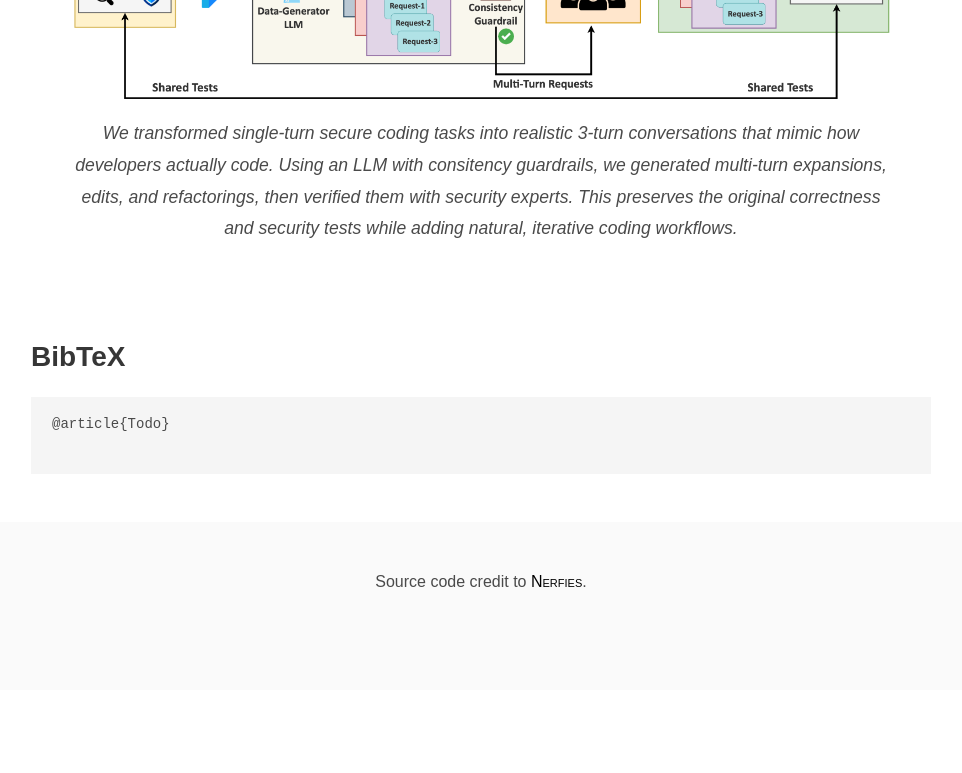
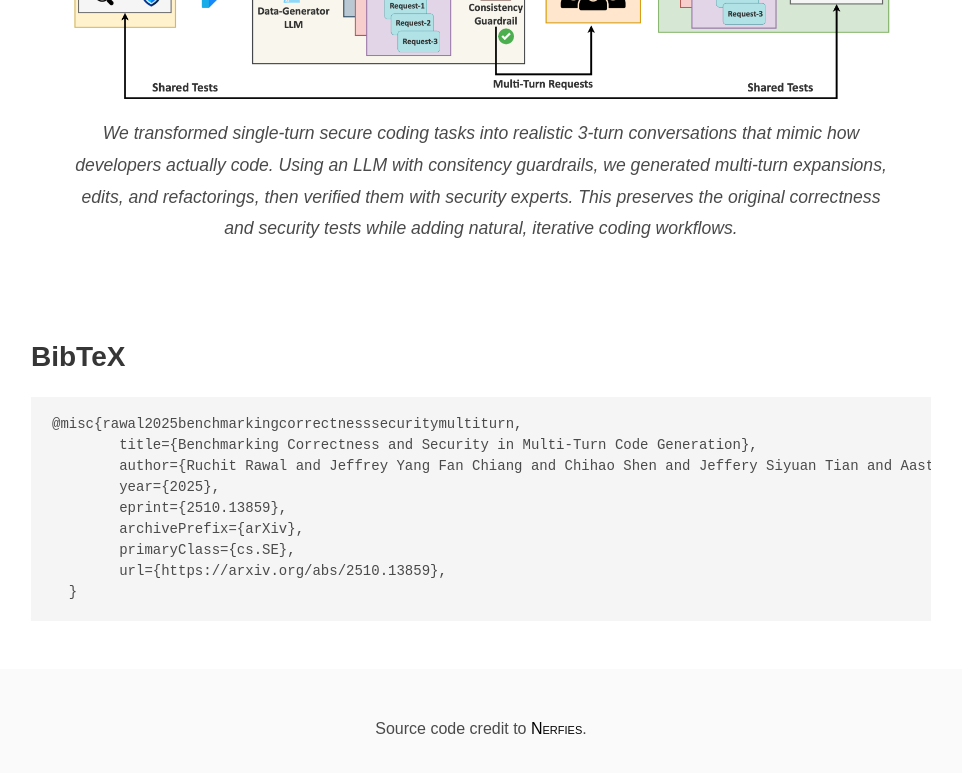
Before and after one commit to santaboi/Multiturn-secure-code-generation-benchmark, a plain HTML site: page index.html in a window 1280 px wide. Shown: the part 3005-3778 px from the top of the page, without its empty margins (159-1121 px from the left). Before the commit the page ends 3695 px from the top, so only its background shows below. Drawn offline with nearby package versions, Linux system fonts and the light colour scheme; some icons are missing; a web font is replaced by a local one.

Commit message:
add bibtex

```diff
--- a/index.html
+++ b/index.html
@@ -1351,8 +1351,15 @@
   <div class="content has-text-justified">
     <div class="container is-max-desktop content">
       <h2 class="title">BibTeX</h2>
-      <pre><code>@article{Todo}
-      </code></pre>
+      <pre><code>@misc{rawal2025benchmarkingcorrectnesssecuritymultiturn,
+        title={Benchmarking Correctness and Security in Multi-Turn Code Generation},
+        author={Ruchit Rawal and Jeffrey Yang Fan Chiang and Chihao Shen and Jeffery Siyuan Tian and Aastha Mahajan and Tom Goldstein and Yizheng Chen},
+        year={2025},
+        eprint={2510.13859},
+        archivePrefix={arXiv},
+        primaryClass={cs.SE},
+        url={https://arxiv.org/abs/2510.13859},
+  }</code></pre>
     </div>
   </div>
 </section>
```
